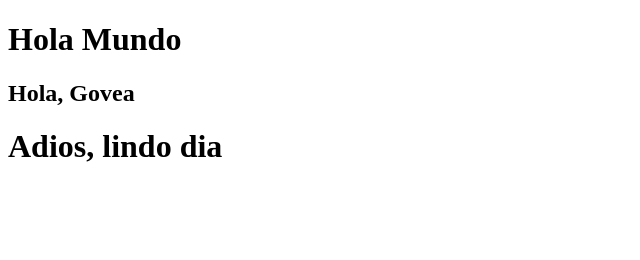
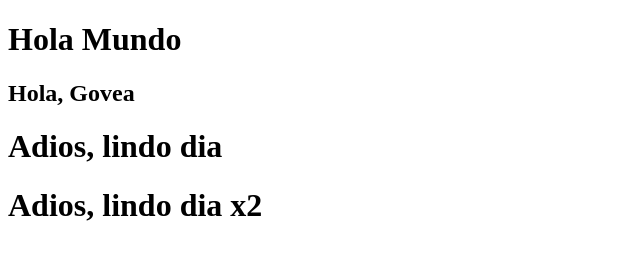
Before and after one commit to Marlen1714/gittest, a plain HTML site: page index.html in a window 1280 px wide. Shown: the whole page, without its empty margins (0-640 px from the left). Drawn offline with Linux system fonts and the light colour scheme.

Commit message:
Adios x3

```diff
--- a/index.html
+++ b/index.html
@@ -9,5 +9,6 @@
     <h1>Hola Mundo</h1>
     <h2>Hola, Govea</h2>
     <h1>Adios, lindo dia</h1>
+    <h1>Adios, lindo dia x2</h1>
 </body>
 </html>
```
